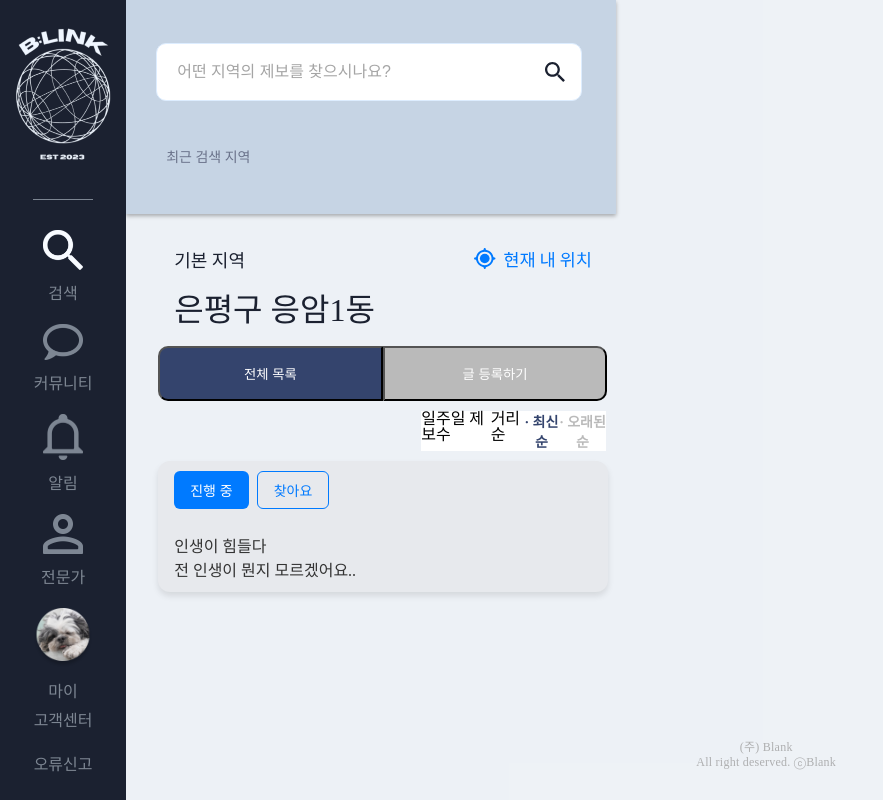
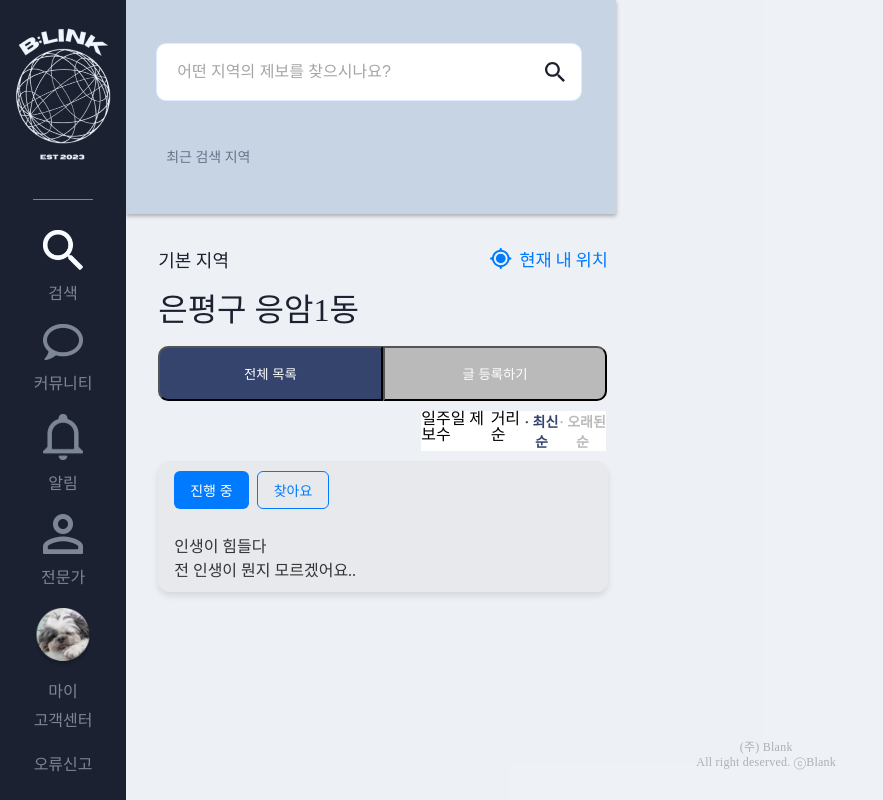
Before and after one commit to coldweek3/Blink_FE, a React (Create React App) app: page / in a window 1280 px wide. Shown: the top 800 px of the page, without its empty margins (0-883 px from the left). Built offline with nearby package versions, Linux system fonts and the light colour scheme.

Commit message:
[Design] 위치 관련 텍스트의 여백 공간을 조정한다.

```diff
--- a/src/components/mainpage/Location/style.ts
+++ b/src/components/mainpage/Location/style.ts
@@ -6,7 +6,7 @@ export const LocationBox = styled.div`
   flex-direction: column;
   width: 450px;
   height: 100px;
-  padding: 16px;
+  padding: 16px 0 16px 0;
   padding-top: 0px;
   justify-content: space-between;
   align-items: flex-start;
```
